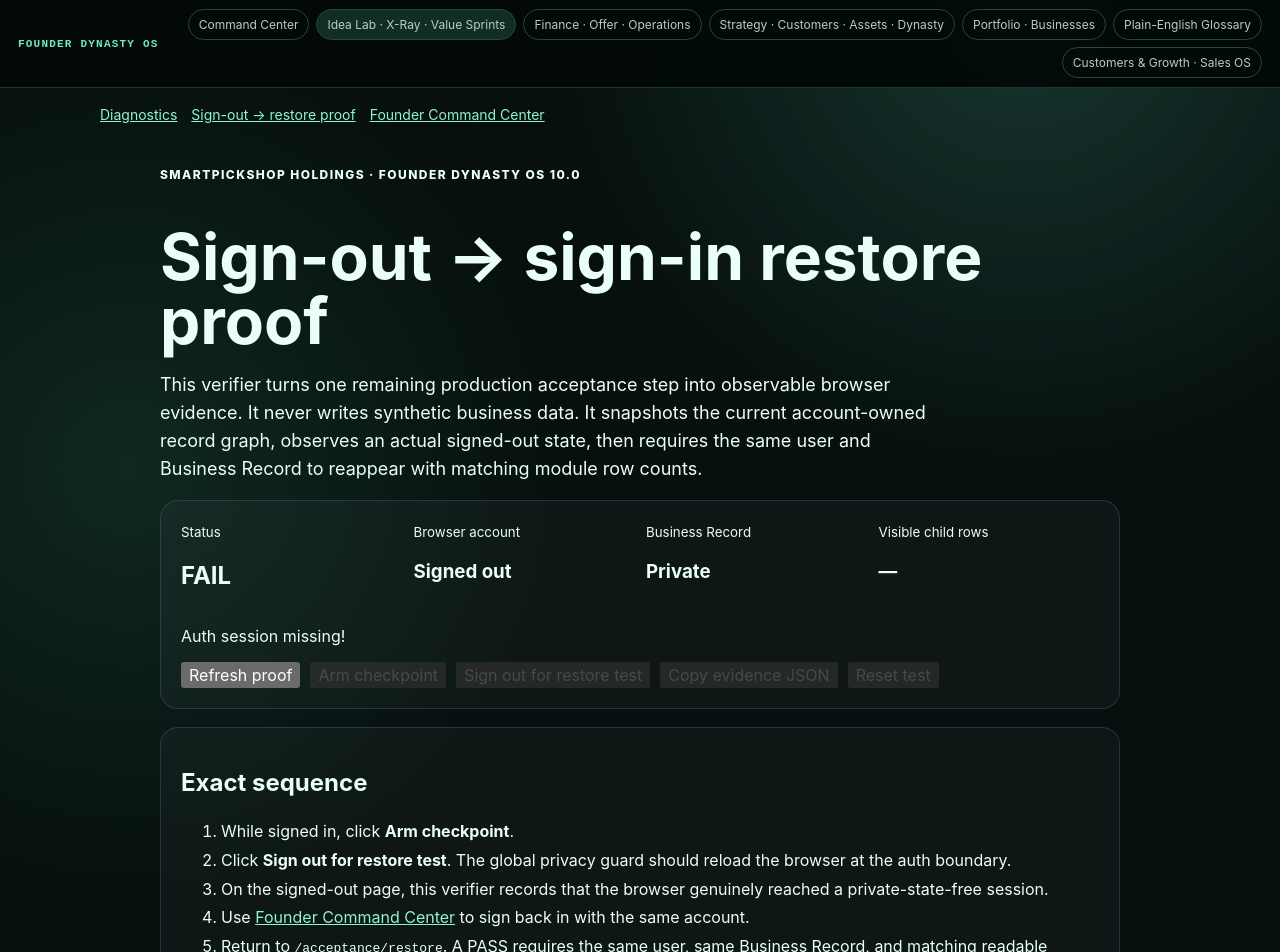
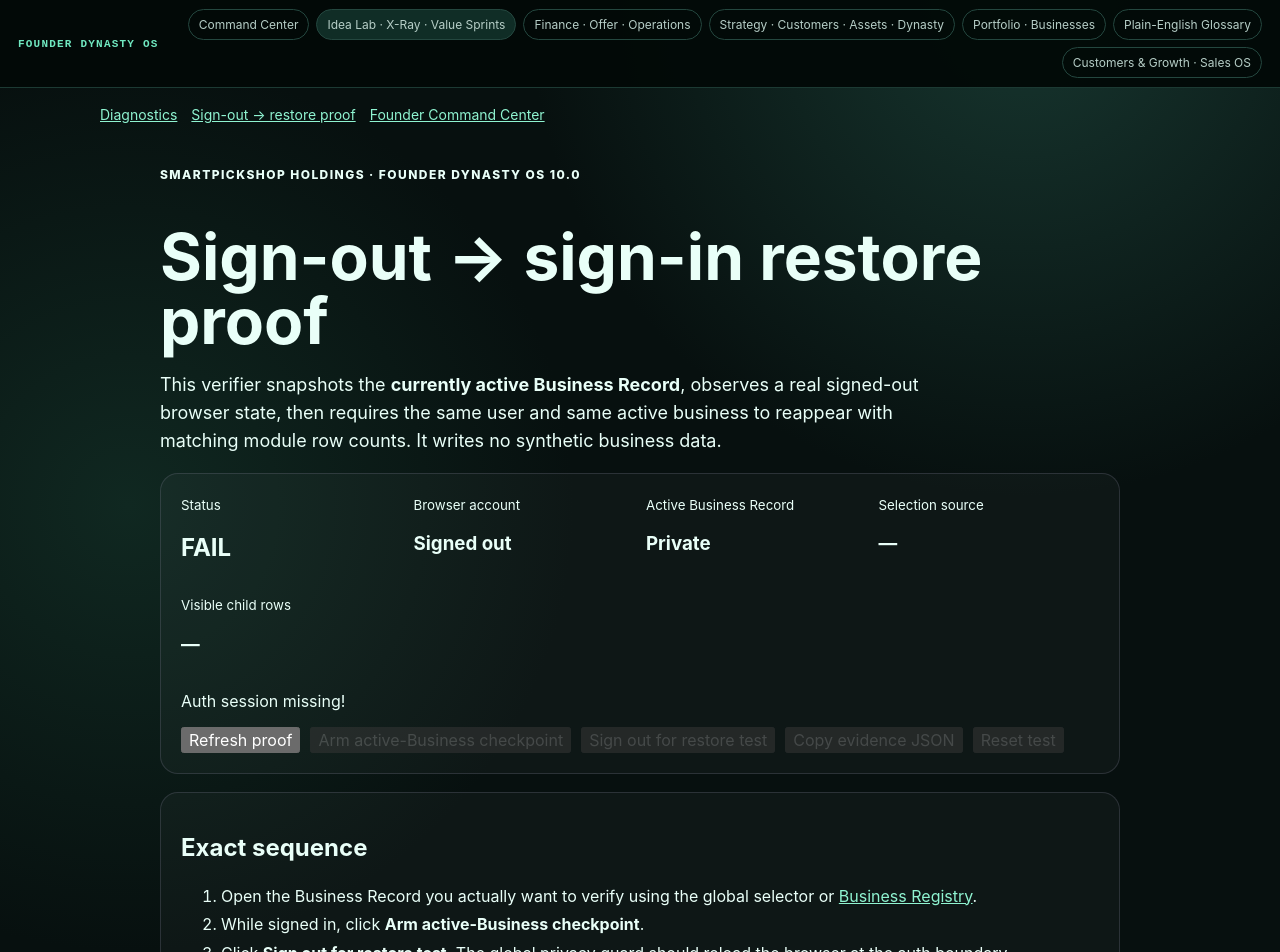
Before and after one commit to anastaysia94-sudo/founder-os, a Next.js app in the folder web/: page /acceptance/restore in a window 1280 px wide. Shown: the top 952 px of the page. Built offline with nearby package versions, Linux system fonts and the light colour scheme; no server answers.

Commit message:
fix(web): verify restore for the active Business Record

```diff
--- a/web/app/acceptance/restore/page.tsx
+++ b/web/app/acceptance/restore/page.tsx
@@ -2,9 +2,10 @@
 
 import { useCallback, useEffect, useMemo, useState } from 'react';
 import type { User } from '@supabase/supabase-js';
+import { getActiveBusinessId } from '@/lib/business-store';
 import { supabase } from '@/lib/supabase';
 
-const CHECKPOINT_KEY = 'fdos.acceptance.restore-checkpoint.v1';
+const CHECKPOINT_KEY = 'fdos.acceptance.restore-checkpoint.v2';
 
 const tables = [
   ['valueItems', 'fdos_value_items'],
@@ -33,10 +34,11 @@ type BusinessSnapshot = {
   name: string | null;
   stage: string | null;
   updatedAt: string | null;
+  selectionSource: 'stored-active' | 'first-owned-fallback';
   counts: Counts;
 };
 type RestoreCheckpoint = {
-  version: 1;
+  version: 2;
   armedAt: string;
   userId: string;
   business: BusinessSnapshot;
@@ -57,7 +59,7 @@ function readCheckpoint(): RestoreCheckpoint | null {
     const raw = window.sessionStorage.getItem(CHECKPOINT_KEY);
     if (!raw) return null;
     const parsed = JSON.parse(raw) as RestoreCheckpoint;
-    return parsed?.version === 1 ? parsed : null;
+    return parsed?.version === 2 ? parsed : null;
   } catch {
     return null;
   }
@@ -77,16 +79,37 @@ function countsEqual(before: Counts, after: Counts) {
 }
 
 async function loadBusiness(user: User): Promise<BusinessSnapshot | null> {
-  const business = await supabase
+  const storedActiveId = getActiveBusinessId(user.id);
+  let businessData: any = null;
+  let selectionSource: BusinessSnapshot['selectionSource'] = 'first-owned-fallback';
+
+  if (storedActiveId) {
+    const selected = await supabase
+      .from('fdos_business_records')
+      .select('id,name,stage,updated_at')
+      .eq('user_id', user.id)
+      .eq('id', storedActiveId)
+      .maybeSingle();
+    if (selected.error) throw selected.error;
+    if (selected.data) {
+      businessData = selected.data;
+      selectionSource = 'stored-active';
+    }
+  }
+
+  if (!businessData) {
+    const first = await supabase
       .from('fdos_business_records')
       .select('id,name,stage,updated_at')
       .eq('user_id', user.id)
       .order('created_at', { ascending: true })
       .limit(1)
       .maybeSingle();
+    if (first.error) throw first.error;
+    businessData = first.data;
+  }
 
-  if (business.error) throw business.error;
-  if (!business.data) return null;
+  if (!businessData) return null;
 
   const counts: Counts = {};
   for (const [key, table] of tables) {
@@ -94,16 +117,17 @@ async function loadBusiness(user: User): Promise<BusinessSnapshot | null> {
       .from(table)
       .select('id', { count: 'exact', head: true })
       .eq('user_id', user.id)
-      .eq('business_id', business.data.id);
+      .eq('business_id', businessData.id);
     if (query.error) throw query.error;
     counts[key] = query.count ?? 0;
   }
 
   return {
-    id: business.data.id,
-    name: business.data.name,
-    stage: business.data.stage,
-    updatedAt: business.data.updated_at,
+    id: businessData.id,
+    name: businessData.name,
+    stage: businessData.stage,
+    updatedAt: businessData.updated_at,
+    selectionSource,
     counts,
   };
 }
@@ -136,7 +160,7 @@ export default function RestoreAcceptancePage() {
           setCheckpoint(observed);
           setResult({
             state: 'waiting',
-            detail: 'Signed-out browser state observed. Sign back in with the same account, return here, and the verifier will compare the restored record graph.',
+            detail: 'Signed-out browser state observed. Sign back in with the same account, return here, and the verifier will compare the same active Business Record graph.',
           });
         } else {
           setCheckpoint(null);
@@ -155,7 +179,7 @@ export default function RestoreAcceptancePage() {
       }
 
       if (!stored) {
-        setResult({ state: 'waiting', detail: 'Current account and Business Record are readable. Arm a checkpoint to begin the restore test.' });
+        setResult({ state: 'waiting', detail: 'Current account and active Business Record are readable. Arm a checkpoint to begin the restore test.' });
         return;
       }
 
@@ -173,12 +197,12 @@ export default function RestoreAcceptancePage() {
         setCheckpoint(completed);
         setResult({
           state: 'pass',
-          detail: 'PASS: this browser observed sign-out, then the same authenticated user restored the same Business Record with matching account-owned module row counts.',
+          detail: 'PASS: this browser observed sign-out, then the same authenticated user restored the same active Business Record with matching account-owned module row counts.',
         });
       } else {
         const problems = [
           !sameUser ? 'the authenticated user changed' : null,
-          !sameBusiness ? 'the Business Record changed' : null,
+          !sameBusiness ? 'the active Business Record changed' : null,
           !sameCounts ? 'one or more module row counts changed or could not be read' : null,
         ].filter(Boolean).join('; ');
         setResult({ state: 'fail', detail: `FAIL: ${problems}. This verifier does not convert an inconsistent restore into a pass.` });
@@ -204,7 +228,7 @@ export default function RestoreAcceptancePage() {
   function armCheckpoint() {
     if (!user || !business) return;
     const next: RestoreCheckpoint = {
-      version: 1,
+      version: 2,
       armedAt: new Date().toISOString(),
       userId: user.id,
       business,
@@ -213,7 +237,7 @@ export default function RestoreAcceptancePage() {
     };
     writeCheckpoint(next);
     setCheckpoint(next);
-    setResult({ state: 'waiting', detail: 'Checkpoint armed. Sign out now. The browser will reload at the privacy boundary, then this page will record the signed-out state.' });
+    setResult({ state: 'waiting', detail: 'Checkpoint armed for the current active Business Record. Sign out now. The browser will reload at the privacy boundary, then this page will record the signed-out state.' });
   }
 
   async function signOutForTest() {
@@ -257,21 +281,22 @@ export default function RestoreAcceptancePage() {
     <main style={shell}>
       <p style={{ letterSpacing: '.12em', fontSize: 12, fontWeight: 800 }}>SMARTPICKSHOP HOLDINGS · FOUNDER DYNASTY OS 10.0</p>
       <h1 style={{ fontSize: 'clamp(2rem,6vw,4rem)', lineHeight: 1, marginBottom: 12 }}>Sign-out → sign-in restore proof</h1>
-      <p style={{ maxWidth: 780, fontSize: 18, lineHeight: 1.55 }}>
-        This verifier turns one remaining production acceptance step into observable browser evidence. It never writes synthetic business data. It snapshots the current account-owned record graph, observes an actual signed-out state, then requires the same user and Business Record to reappear with matching module row counts.
+      <p style={{ maxWidth: 800, fontSize: 18, lineHeight: 1.55 }}>
+        This verifier snapshots the <strong>currently active Business Record</strong>, observes a real signed-out browser state, then requires the same user and same active business to reappear with matching module row counts. It writes no synthetic business data.
       </p>
 
       <section style={card}>
         <div style={grid}>
           <div><small>Status</small><h2>{badge}</h2></div>
           <div><small>Browser account</small><h3>{user ? 'Signed in' : 'Signed out'}</h3></div>
-          <div><small>Business Record</small><h3>{business?.name || (user ? 'Not loaded' : 'Private')}</h3></div>
+          <div><small>Active Business Record</small><h3>{business?.name || (user ? 'Not loaded' : 'Private')}</h3></div>
+          <div><small>Selection source</small><h3>{business?.selectionSource === 'stored-active' ? 'Active selector' : business ? 'First owned fallback' : '—'}</h3></div>
           <div><small>Visible child rows</small><h3>{business ? totalRows : '—'}</h3></div>
         </div>
         <p>{result.detail}</p>
         <div style={{ display: 'flex', gap: 10, flexWrap: 'wrap' }}>
           <button type="button" onClick={() => void refresh()} disabled={busy}>{busy ? 'Checking…' : 'Refresh proof'}</button>
-          <button type="button" onClick={armCheckpoint} disabled={busy || !user || !business}>Arm checkpoint</button>
+          <button type="button" onClick={armCheckpoint} disabled={busy || !user || !business}>Arm active-Business checkpoint</button>
           <button type="button" onClick={() => void signOutForTest()} disabled={busy || !checkpoint || Boolean(checkpoint.signedOutObservedAt)}>Sign out for restore test</button>
           <button type="button" onClick={() => void copyEvidence()} disabled={busy || !checkpoint}>{copied ? 'Evidence copied' : 'Copy evidence JSON'}</button>
           <button type="button" onClick={resetTest} disabled={busy || !checkpoint}>Reset test</button>
@@ -281,11 +306,12 @@ export default function RestoreAcceptancePage() {
       <section style={card}>
         <h2>Exact sequence</h2>
         <ol style={{ lineHeight: 1.8 }}>
-          <li>While signed in, click <strong>Arm checkpoint</strong>.</li>
+          <li>Open the Business Record you actually want to verify using the global selector or <a href="/portfolio">Business Registry</a>.</li>
+          <li>While signed in, click <strong>Arm active-Business checkpoint</strong>.</li>
           <li>Click <strong>Sign out for restore test</strong>. The global privacy guard should reload the browser at the auth boundary.</li>
-          <li>On the signed-out page, this verifier records that the browser genuinely reached a private-state-free session.</li>
+          <li>On the signed-out page, this verifier records that the browser genuinely reached a signed-out session.</li>
           <li>Use <a href="/">Founder Command Center</a> to sign back in with the same account.</li>
-          <li>Return to <code>/acceptance/restore</code>. A PASS requires the same user, same Business Record, and matching readable module row counts.</li>
+          <li>Return to <code>/acceptance/restore</code>. A PASS requires the same user, same active Business Record, and matching readable module row counts.</li>
         </ol>
       </section>
 
@@ -296,6 +322,7 @@ export default function RestoreAcceptancePage() {
             <div><small>Armed</small><p>{checkpoint.armedAt}</p></div>
             <div><small>Signed-out state observed</small><p>{checkpoint.signedOutObservedAt || 'Not yet'}</p></div>
             <div><small>Restore verified</small><p>{checkpoint.restoredAt || 'Not yet'}</p></div>
+            <div><small>Business</small><p>{checkpoint.business.name || 'Untitled Business'}</p></div>
             <div><small>Business ID</small><p style={{ overflowWrap: 'anywhere' }}>{checkpoint.business.id}</p></div>
           </div>
         </section>
@@ -303,7 +330,7 @@ export default function RestoreAcceptancePage() {
 
       <section style={card}>
         <h2>Scope</h2>
-        <p>This can prove the same-account browser restore sequence and that the account-owned record graph remains readable after reauthentication. It does <strong>not</strong> pretend to prove second-user isolation, website Evidence review, a completed Value Sprint outcome, or human mobile/desktop visual acceptance. Those remain separate production checks.</p>
+        <p>This can prove the same-account browser restore sequence for the active Business Record and that its account-owned record graph remains readable after reauthentication. Use <a href="/acceptance">the main diagnostics</a> for a real Business A ↔ Business B switch checkpoint. Second-user isolation, Evidence review, a completed Value Sprint outcome, and mobile/desktop visual acceptance remain separate production checks.</p>
         <p><a href="/acceptance">Back to all production acceptance diagnostics</a> · <a href="/">Founder Command Center</a></p>
       </section>
     </main>
```
Lines whose indentation alone changed are shown as unchanged.
